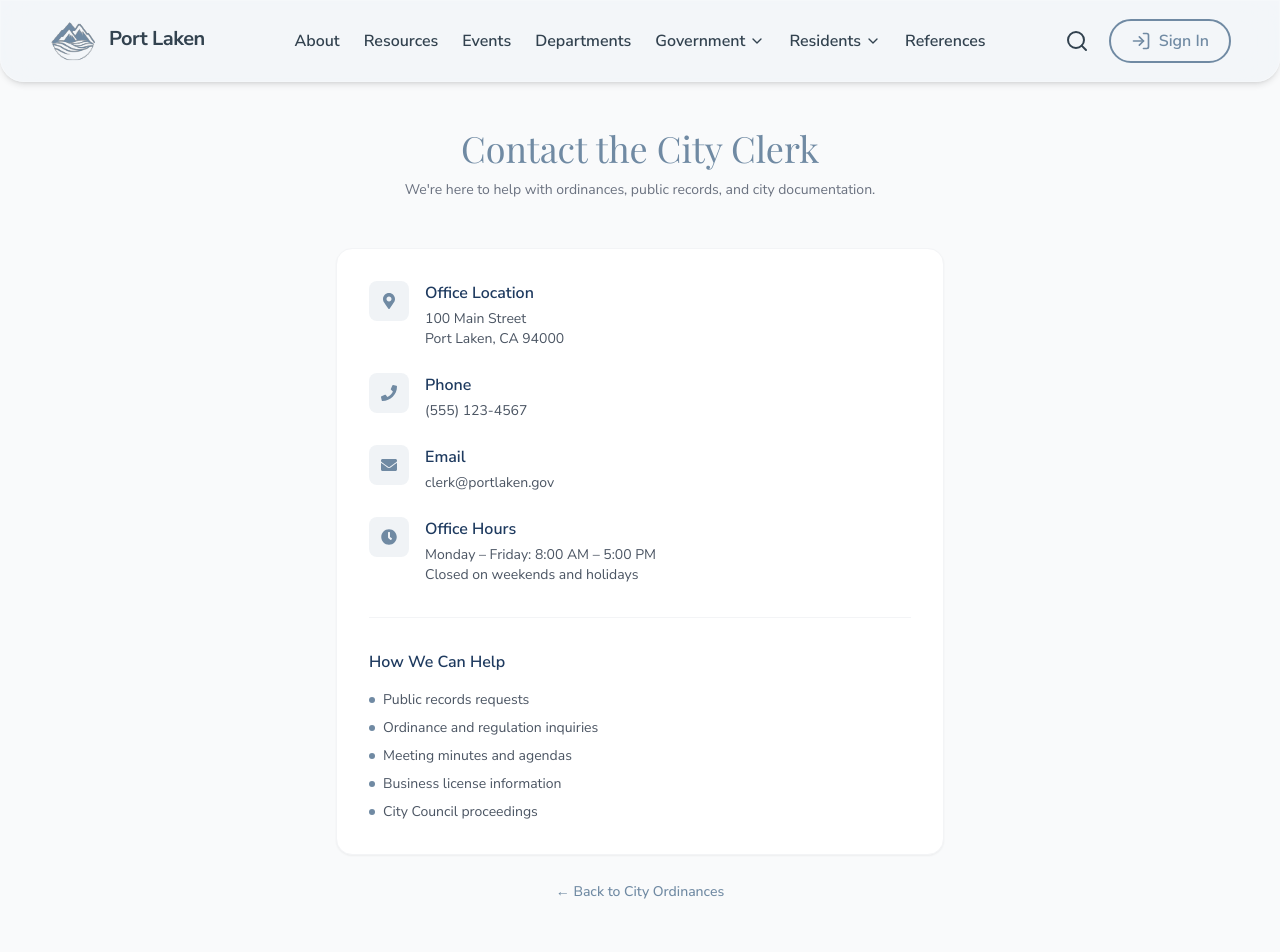
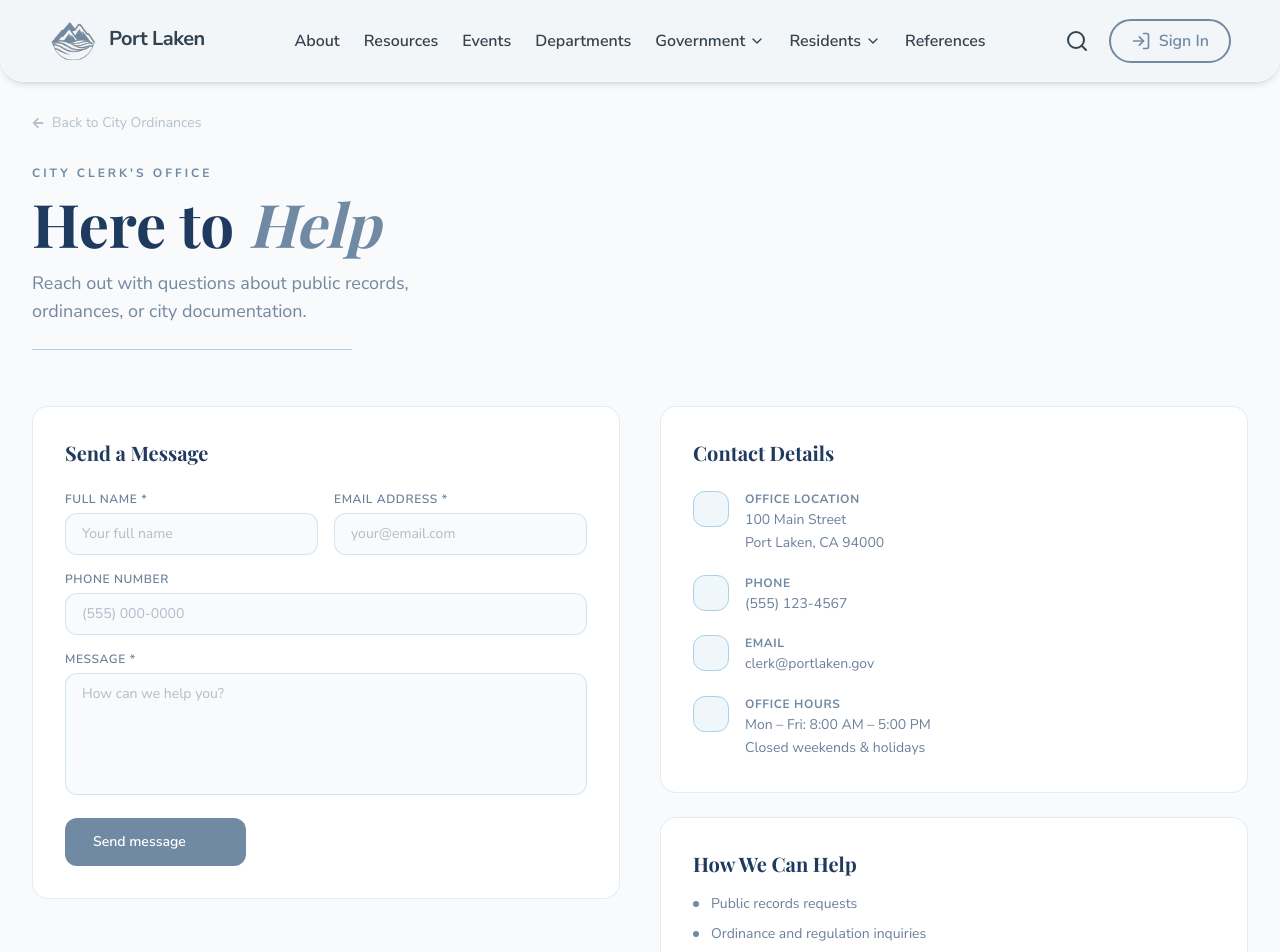
Before and after one commit to CleeYOpro/portLakenWeb, a Next.js app: page /contact in a window 1280 px wide. Shown: the top 952 px of the page. Built offline with nearby package versions, Linux system fonts and the light colour scheme; a web font is replaced by a local one.

Commit message:
contact page for the ordinances

```diff
--- a/app/contact/page.tsx
+++ b/app/contact/page.tsx
@@ -1,118 +1,225 @@
 "use client";
 
 import Link from "next/link";
-import { FaEnvelope, FaPhone, FaMapMarkerAlt, FaClock } from "react-icons/fa";
+import { useState } from "react";
+import { motion } from "framer-motion";
+import { FaArrowLeft } from "react-icons/fa";
+
+const PRIMARY = "#708AA3";
+const SHADE   = "#ABD1E6";
+
+const fadeUp = {
+  hidden: { opacity: 0, y: 20 },
+  visible: { opacity: 1, y: 0, transition: { duration: 0.5, ease: "easeOut" as const } },
+};
+
+const contactInfo = [
+  { icon: "location_on",  label: "Office Location", value: "100 Main Street\nPort Laken, CA 94000" },
+  { icon: "phone",        label: "Phone",            value: "(555) 123-4567" },
+  { icon: "mail",         label: "Email",            value: "clerk@portlaken.gov" },
+  { icon: "schedule",     label: "Office Hours",     value: "Mon – Fri: 8:00 AM – 5:00 PM\nClosed weekends & holidays" },
+];
+
+const helpTopics = [
+  "Public records requests",
+  "Ordinance and regulation inquiries",
+  "Meeting minutes and agendas",
+  "Business license information",
+  "City Council proceedings",
+];
 
 export default function ContactPage() {
+  const [submitted, setSubmitted] = useState(false);
+
   return (
-    <div className="min-h-screen bg-gray-50">
-      {/* Hero Section */}
-      <section className="pt-32 pb-12 bg-gray-50">
-        <div className="max-w-3xl mx-auto px-4 sm:px-6 lg:px-8 text-center">
-          <h1 className="font-playfair text-3xl md:text-4xl text-[#708AA3] mb-3">
-            Contact the City Clerk
+    <div className="min-h-screen bg-port-cream">
+
+      {/* ── HERO ── */}
+      <section className="pt-28 pb-14 bg-port-cream">
+        <div className="max-w-7xl mx-auto px-4 sm:px-6 lg:px-8">
+          <Link
+            href="/ordinances"
+            className="inline-flex items-center gap-2 text-sm transition-colors mb-8"
+            style={{ color: `${PRIMARY}80` }}
+            onMouseEnter={e => (e.currentTarget.style.color = PRIMARY)}
+            onMouseLeave={e => (e.currentTarget.style.color = `${PRIMARY}80`)}
+          >
+            <FaArrowLeft className="text-xs" /> Back to City Ordinances
+          </Link>
+
+          <motion.div initial="hidden" animate="visible" variants={fadeUp}>
+            <p className="text-xs font-bold uppercase tracking-[0.25em] mb-3" style={{ color: PRIMARY }}>
+              City Clerk&apos;s Office
+            </p>
+            <h1 className="font-display text-5xl md:text-6xl font-bold text-port-navy leading-tight mb-4">
+              Here to <em style={{ color: PRIMARY }}>Help</em>
             </h1>
-          <p className="font-nunito text-gray-500 text-sm">
-            We&apos;re here to help with ordinances, public records, and city documentation.
+            <p className="text-port-slate/65 text-lg max-w-md">
+              Reach out with questions about public records, ordinances, or city documentation.
             </p>
+            <div className="mt-6 h-px max-w-xs" style={{ backgroundColor: SHADE }} />
+          </motion.div>
         </div>
       </section>
 
-      {/* Contact Information */}
-      <section className="pb-16">
-        <div className="max-w-2xl mx-auto px-4 sm:px-6 lg:px-8">
-          <div className="bg-white rounded-2xl p-8 shadow-sm border border-gray-100">
-            {/* Contact Details */}
-            <div className="space-y-6 mb-8">
-              <div className="flex items-start gap-4">
-                <div className="w-10 h-10 bg-[#708AA3]/10 rounded-lg flex items-center justify-center flex-shrink-0">
-                  <FaMapMarkerAlt className="text-[#708AA3]" />
+      {/* ── MAIN SPLIT ── */}
+      <section className="pb-20 bg-port-cream">
+        <div className="max-w-7xl mx-auto px-4 sm:px-6 lg:px-8">
+          <div className="grid lg:grid-cols-2 gap-10 items-start">
+
+            {/* LEFT — Contact form */}
+            <motion.div
+              initial="hidden"
+              animate="visible"
+              variants={fadeUp}
+              className="bg-white rounded-2xl p-8 border"
+              style={{ borderColor: `${SHADE}60` }}
+            >
+              {submitted ? (
+                <div className="flex flex-col items-center justify-center py-16 text-center">
+                  <span className="material-symbols-outlined text-5xl mb-4" style={{ color: PRIMARY }}>
+                    check_circle
+                  </span>
+                  <h3 className="font-display text-2xl font-bold text-port-navy mb-2">Message Sent</h3>
+                  <p className="text-port-slate/65 text-sm">We&apos;ll get back to you within 1–2 business days.</p>
+                </div>
+              ) : (
+                <>
+                  <h2 className="font-display text-xl font-bold text-port-navy mb-6">Send a Message</h2>
+                  <form
+                    className="space-y-4"
+                    onSubmit={e => { e.preventDefault(); setSubmitted(true); }}
+                  >
+                    <div className="grid sm:grid-cols-2 gap-4">
+                      <div>
+                        <label className="block text-xs font-semibold text-port-slate/70 uppercase tracking-wider mb-1.5">
+                          Full Name <span style={{ color: PRIMARY }}>*</span>
+                        </label>
+                        <input
+                          type="text"
+                          required
+                          placeholder="Your full name"
+                          className="w-full px-4 py-2.5 rounded-xl text-sm text-port-navy placeholder-port-slate/35 bg-port-cream outline-none transition-all"
+                          style={{ border: `1px solid ${SHADE}80` }}
+                          onFocus={e => (e.currentTarget.style.borderColor = PRIMARY)}
+                          onBlur={e => (e.currentTarget.style.borderColor = `${SHADE}80`)}
+                        />
                       </div>
                       <div>
-                  <h3 className="font-nunito font-semibold text-[#1e3a5f] mb-1">Office Location</h3>
-                  <p className="font-nunito text-gray-600 text-sm">
-                    100 Main Street<br />
-                    Port Laken, CA 94000
-                  </p>
+                        <label className="block text-xs font-semibold text-port-slate/70 uppercase tracking-wider mb-1.5">
+                          Email Address <span style={{ color: PRIMARY }}>*</span>
+                        </label>
+                        <input
+                          type="email"
+                          required
+                          placeholder="your@email.com"
+                          className="w-full px-4 py-2.5 rounded-xl text-sm text-port-navy placeholder-port-slate/35 bg-port-cream outline-none transition-all"
+                          style={{ border: `1px solid ${SHADE}80` }}
+                          onFocus={e => (e.currentTarget.style.borderColor = PRIMARY)}
+                          onBlur={e => (e.currentTarget.style.borderColor = `${SHADE}80`)}
+                        />
                       </div>
                     </div>
 
-              <div className="flex items-start gap-4">
-                <div className="w-10 h-10 bg-[#708AA3]/10 rounded-lg flex items-center justify-center flex-shrink-0">
-                  <FaPhone className="text-[#708AA3]" />
+                    <div>
+                      <label className="block text-xs font-semibold text-port-slate/70 uppercase tracking-wider mb-1.5">
+                        Phone Number
+                      </label>
+                      <input
+                        type="tel"
+                        placeholder="(555) 000-0000"
+                        className="w-full px-4 py-2.5 rounded-xl text-sm text-port-navy placeholder-port-slate/35 bg-port-cream outline-none transition-all"
+                        style={{ border: `1px solid ${SHADE}80` }}
+                        onFocus={e => (e.currentTarget.style.borderColor = PRIMARY)}
+                        onBlur={e => (e.currentTarget.style.borderColor = `${SHADE}80`)}
+                      />
+                    </div>
+
+                    <div>
+                      <label className="block text-xs font-semibold text-port-slate/70 uppercase tracking-wider mb-1.5">
+                        Message <span style={{ color: PRIMARY }}>*</span>
+                      </label>
+                      <textarea
+                        required
+                        rows={5}
+                        placeholder="How can we help you?"
+                        className="w-full px-4 py-2.5 rounded-xl text-sm text-port-navy placeholder-port-slate/35 bg-port-cream outline-none transition-all resize-none"
+                        style={{ border: `1px solid ${SHADE}80` }}
+                        onFocus={e => (e.currentTarget.style.borderColor = PRIMARY)}
+                        onBlur={e => (e.currentTarget.style.borderColor = `${SHADE}80`)}
+                      />
+                    </div>
+
+                    <button
+                      type="submit"
+                      className="inline-flex items-center gap-2 px-7 py-3 rounded-xl font-semibold text-white text-sm transition-all"
+                      style={{ backgroundColor: PRIMARY }}
+                      onMouseEnter={e => (e.currentTarget.style.backgroundColor = "#5a7389")}
+                      onMouseLeave={e => (e.currentTarget.style.backgroundColor = PRIMARY)}
+                    >
+                      Send message
+                      <span className="material-symbols-outlined text-base">arrow_forward</span>
+                    </button>
+                  </form>
+                </>
+              )}
+            </motion.div>
+
+            {/* RIGHT — Info */}
+            <motion.div
+              initial={{ opacity: 0, y: 20 }}
+              animate={{ opacity: 1, y: 0 }}
+              transition={{ duration: 0.5, delay: 0.15, ease: "easeOut" }}
+              className="flex flex-col gap-6"
+            >
+              {/* Contact details */}
+              <div className="bg-white rounded-2xl p-8 border" style={{ borderColor: `${SHADE}60` }}>
+                <h2 className="font-display text-xl font-bold text-port-navy mb-6">Contact Details</h2>
+                <div className="space-y-5">
+                  {contactInfo.map((item) => (
+                    <div key={item.label} className="flex items-start gap-4">
+                      <div
+                        className="w-9 h-9 rounded-xl flex items-center justify-center flex-shrink-0"
+                        style={{ backgroundColor: `${SHADE}30`, border: `1px solid ${SHADE}` }}
+                      >
+                        <span className="material-symbols-outlined text-base" style={{ color: PRIMARY }}>
+                          {item.icon}
+                        </span>
                       </div>
                       <div>
-                  <h3 className="font-nunito font-semibold text-[#1e3a5f] mb-1">Phone</h3>
-                  <p className="font-nunito text-gray-600 text-sm">(555) 123-4567</p>
+                        <div className="text-xs font-bold uppercase tracking-wider mb-0.5" style={{ color: PRIMARY }}>
+                          {item.label}
+                        </div>
+                        <div className="text-port-slate/70 text-sm leading-relaxed whitespace-pre-line">
+                          {item.value}
+                        </div>
+                      </div>
+                    </div>
+                  ))}
                 </div>
               </div>
 
-              <div className="flex items-start gap-4">
-                <div className="w-10 h-10 bg-[#708AA3]/10 rounded-lg flex items-center justify-center flex-shrink-0">
-                  <FaEnvelope className="text-[#708AA3]" />
-                </div>
-                <div>
-                  <h3 className="font-nunito font-semibold text-[#1e3a5f] mb-1">Email</h3>
-                  <p className="font-nunito text-gray-600 text-sm">clerk@portlaken.gov</p>
-                </div>
-              </div>
-
-              <div className="flex items-start gap-4">
-                <div className="w-10 h-10 bg-[#708AA3]/10 rounded-lg flex items-center justify-center flex-shrink-0">
-                  <FaClock className="text-[#708AA3]" />
-                </div>
-                <div>
-                  <h3 className="font-nunito font-semibold text-[#1e3a5f] mb-1">Office Hours</h3>
-                  <p className="font-nunito text-gray-600 text-sm">
-                    Monday – Friday: 8:00 AM – 5:00 PM<br />
-                    Closed on weekends and holidays
-                  </p>
-                </div>
-              </div>
-            </div>
-
-            {/* Divider */}
-            <div className="border-t border-gray-100 my-8"></div>
-
-            {/* Services */}
-            <div>
-              <h3 className="font-nunito font-semibold text-[#1e3a5f] mb-4">How We Can Help</h3>
-              <ul className="space-y-2 font-nunito text-gray-600 text-sm">
-                <li className="flex items-center gap-2">
-                  <span className="w-1.5 h-1.5 bg-[#708AA3] rounded-full"></span>
-                  Public records requests
+              {/* How we can help */}
+              <div className="bg-white rounded-2xl p-8 border" style={{ borderColor: `${SHADE}60` }}>
+                <h2 className="font-display text-xl font-bold text-port-navy mb-4">How We Can Help</h2>
+                <ul className="space-y-2.5">
+                  {helpTopics.map((topic) => (
+                    <li key={topic} className="flex items-center gap-3 text-sm text-port-slate/70">
+                      <span
+                        className="w-1.5 h-1.5 rounded-full flex-shrink-0"
+                        style={{ backgroundColor: PRIMARY }}
+                      />
+                      {topic}
                     </li>
-                <li className="flex items-center gap-2">
-                  <span className="w-1.5 h-1.5 bg-[#708AA3] rounded-full"></span>
-                  Ordinance and regulation inquiries
-                </li>
-                <li className="flex items-center gap-2">
-                  <span className="w-1.5 h-1.5 bg-[#708AA3] rounded-full"></span>
-                  Meeting minutes and agendas
-                </li>
-                <li className="flex items-center gap-2">
-                  <span className="w-1.5 h-1.5 bg-[#708AA3] rounded-full"></span>
-                  Business license information
-                </li>
-                <li className="flex items-center gap-2">
-                  <span className="w-1.5 h-1.5 bg-[#708AA3] rounded-full"></span>
-                  City Council proceedings
-                </li>
+                  ))}
                 </ul>
               </div>
-          </div>
+            </motion.div>
 
-          {/* Back Link */}
-          <div className="mt-6 text-center">
-            <Link
-              href="/ordinances"
-              className="font-nunito text-[#708AA3] text-sm font-medium hover:underline"
-            >
-              ← Back to City Ordinances
-            </Link>
           </div>
         </div>
       </section>
+
     </div>
   );
 }
```
Lines whose indentation alone changed are shown as unchanged.
